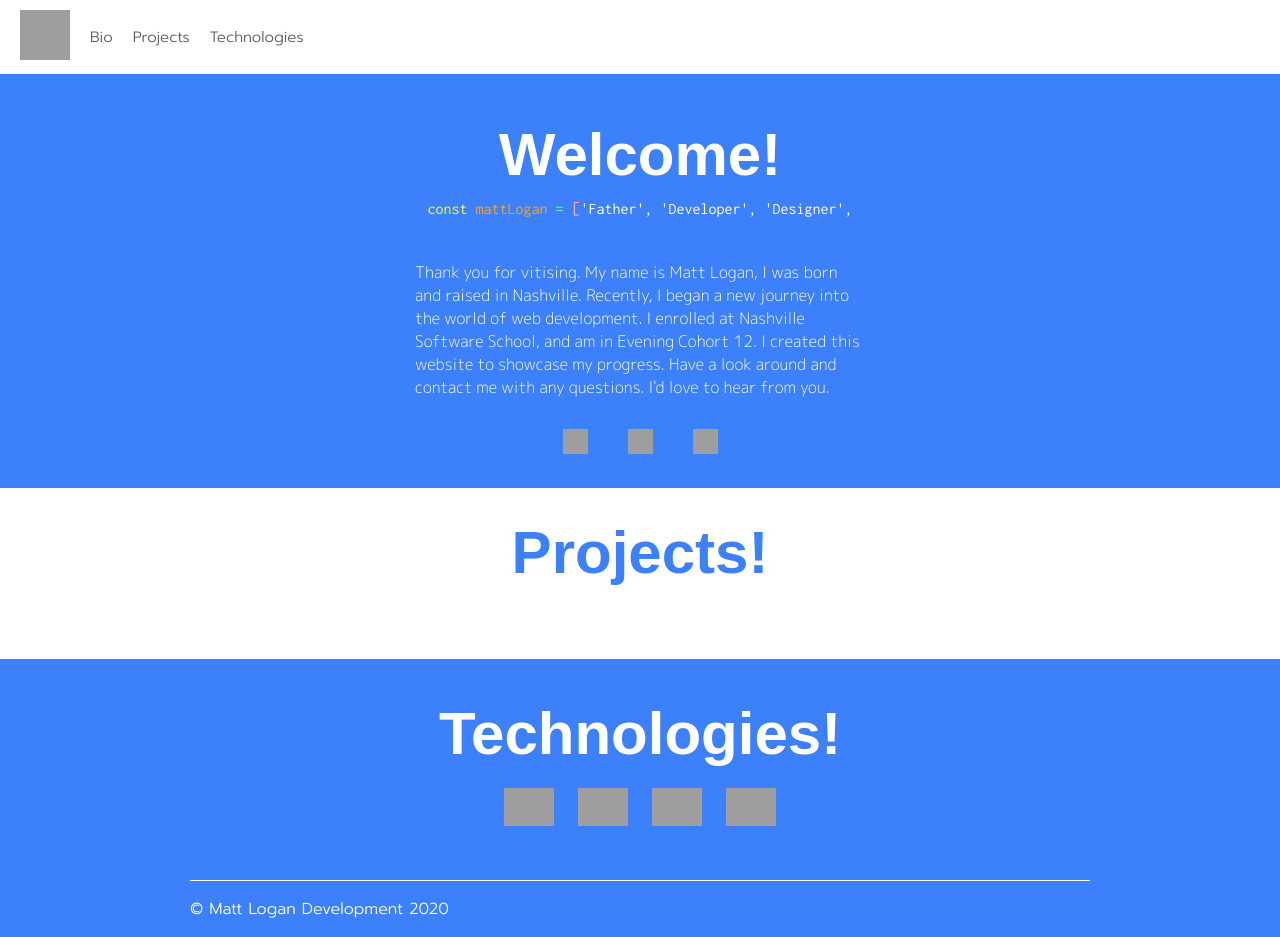
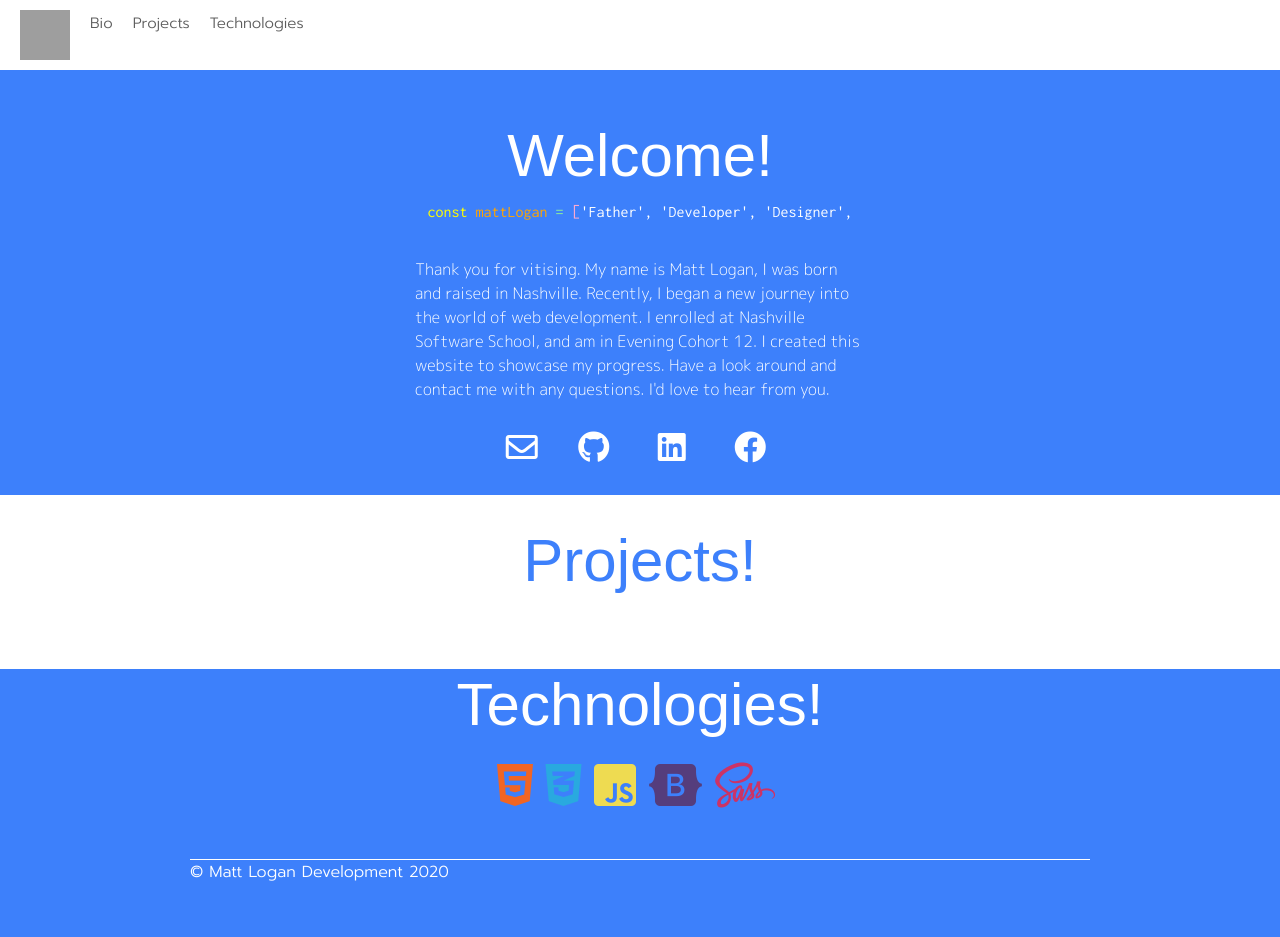
Before and after one commit to MLogan1998/personal-bio-site, a website built with webpack: page src/index.html in a window 1280 px wide. After the commit the page ends 900 px from the top, so only its background shows below. Built offline with nearby package versions, Linux system fonts and the light colour scheme; grey boxes are pictures that could not be loaded; a web font is replaced by a local one.

Commit message:
refactor design

```diff
--- a/src/index.html
+++ b/src/index.html
@@ -21,40 +21,12 @@
     <li><a href="#technologiesPage" id="navToTechnologies">Technologies</a></li>
   </ul>
 </nav>
-<div class="fullPage" id="bioPage">
-  <h1>Welcome!</h1>
-  <div class="secondContainer">
-    <div class="textContentTyping">
-      <p class="about"><span class="const">const </span><span class="nameText">mattLogan </span><span class="equal">= </span><span class="bracket">[</span><span>'Father', 'Developer', 'Designer',</p>
-        <p>&nbsp;&nbsp;&nbsp;&nbsp;'Tennessee Fan', 'Nashville Strong'</span><span class="bracket">]</span>;</p>
-      </div>
-      <div class="textContentTypingSmall">
-        <p class="about"><span class="const">const </span><span class="nameText">mattLogan </span><span class="equal">= </span><span class="bracket">[</span><span>'Father', 'Developer', 'Designer',</p>
-          <p>&nbsp;&nbsp;&nbsp;&nbsp;'Tennessee Fan', 'Nashville Strong'</span><span class="bracket">]</span>;</p>
-        </div>
-     <div class="textContent">
-      <p class="edP">Thank you for vitising. My name is Matt Logan, I was born and raised in Nashville. Recently, I began a new journey into the world of web development. I enrolled at Nashville Software School, and am in Evening Cohort 12. I created this website to showcase my progress. Have a look around and contact me with any questions. I'd love to hear from you.</p>
-    </div>
-  </div>
-  <a href="https://github.com/MLogan1998" target="_new"><img src="https://i.postimg.cc/0Q9qHVcD/githubwhite.png" width="25" height="25"></a>
-  <a href="https://www.linkedin.com/in/matt-logan-a7742a19b/" target="_new"><img src="https://i.postimg.cc/XJbfCCxs/linkednew.png" width="25" height="25"></a>
-  <a href="https://www.facebook.com/matt.logan.39" target="new"><img src="https://i.postimg.cc/dQjrZ3b0/facebooknew.png" width="25" height="25"></a>
- </div>
+<div class="fullPage" id="bioPage"></div>
 <div id="projectContainer">
   <h1 class="projectsH1">Projects!</h1>
-<div class="fullPage" id="projectsPage">
-
+  <div class="fullPage" id="projectsPage"></div>
 </div>
-</div>
-<div class="fullPage" id="technologiesPage">
-<h1>Technologies!</h1>
-  <div class="techContainer">
-  <img src="https://i.postimg.cc/YCFKnjWB/javaiconnew.png">
-  <img src="https://i.postimg.cc/h4yKRtqY/bootstrapnew.png">
-  <img src="https://i.postimg.cc/CKb8xLTG/htmltrans.png">
-  <img src="https://i.postimg.cc/P5Z8rr1t/cssiconnew.png">
-</div>
-</div>
+<div class="fullPage" id="technologiesPage"></div>
 <footer class="page-footer">
   <div class="footer">
     <p>© Matt Logan Development 2020</p>
--- /dev/null
+++ b/src/javascripts/components/bioBuild/bioBuild.js
@@ -0,0 +1,31 @@
+/* eslint-disable max-len */
+import './bioBuild.scss';
+
+import utils from '../../helpers/utils';
+
+const buildBio = () => {
+  const domString = `
+  <h1>Welcome!</h1>
+  <div class="secondContainer">
+  <div class="textContentTyping">
+  <p class="about"><span class="const">const </span><span class="nameText">mattLogan </span><span class="equal">= </span><span class="bracket">[</span><span>'Father', 'Developer', 'Designer',</p>
+  <p>&nbsp;&nbsp;&nbsp;&nbsp;'Tennessee Fan', 'Nashville Strong'</span><span class="bracket">]</span>;</p>
+  </div>
+  <div class="textContentTypingSmall">
+  <p class="about"><span class="const">const </span><span class="nameText">mattLogan </span><span class="equal">= </span><span class="bracket">[</span><span>'Father', 'Developer', 'Designer',</p>
+  <p>&nbsp;&nbsp;&nbsp;&nbsp;'Tennessee Fan', 'Nashville Strong'</span><span class="bracket">]</span>;</p>
+  </div>
+  <div class="textContent">
+  <p class="edP">Thank you for vitising. My name is Matt Logan, I was born and raised in Nashville. Recently, I began a new journey into the world of web development. I enrolled at Nashville Software School, and am in Evening Cohort 12. I created this website to showcase my progress. Have a look around and contact me with any questions. I'd love to hear from you.</p>
+  </div>
+  </div>
+  <a href="mailto:mlogan5212@gmail.com"><i class="far fa-envelope fa-2x"></i></a>
+  <a href="https://github.com/MLogan1998" target="_new"><i class="fab fa-github fa-2x"></i></a>
+  <a href="https://www.linkedin.com/in/matt-logan-a7742a19b/" target="_new"><i class="fab fa-linkedin fa-2x"></i></a>
+  <a href="https://www.facebook.com/matt.logan.39" target="new"><i class="fab fa-facebook fa-2x"></i>
+  </a>
+  `;
+  utils.printToDom('#bioPage', domString);
+};
+
+export default { buildBio };
--- /dev/null
+++ b/src/javascripts/components/bioBuild/bioBuild.scss
@@ -0,0 +1,142 @@
+#bioPage {
+  text-align: center;
+  justify-content: center;
+  margin: 0 auto;
+  background-color: #3d80fb;
+  margin-bottom: 0px;
+  padding: 30px 0px 30px 0px;
+}
+
+#bioPage > a {
+  margin: 18px;
+}
+
+#bioPage > a:hover {
+  opacity: .8;
+}
+
+#bioPage > h1 {
+  font-family: 'Pattaya', sans-serif;
+  font-size: 60px;
+  color: white;
+  margin: 30px 0px 10px 0px;
+  padding-top: 60px;
+}
+.secondContainer {
+  max-width: 950px;
+  background-color: white;
+  margin: 0 auto;
+  background-color: #3d80fb;
+  justify-content: center;
+  margin-bottom: 30px;
+}
+.textContentTypingSmall{
+  display:none;
+}
+.textContentTyping {
+  margin: 0 auto;
+  width: 450px;
+  padding-bottom: 10px;
+  color: white;
+ }
+
+ .about {
+   line-height: 1;
+ }
+
+.const {
+ color: yellow;
+}
+
+.nameText {
+ color: orange;
+}
+
+.equal {
+ color: #8AEE9B;
+}
+
+.bracket {
+ color: #FAA8D1;
+ font-size: 18px;
+}
+.textContentTyping p {
+ font-family: 'Inconsolata', monospace;
+ margin: 0;
+ white-space: nowrap;
+ overflow: hidden;
+}
+.textContentTyping p:nth-child(1) {
+ width: 450px;
+ -webkit-animation: type 5s steps(53, end);
+ animation: type 5s steps(53, end);
+ -webkit-animation-fill-mode: forwards;
+ animation-fill-mode: forwards;
+}
+
+.textContentTyping p:nth-child(2) {
+ margin-top: 0px;
+ width: 325px;
+ opacity: 0;
+ -webkit-animation: type2 3s steps(40, end);
+ animation: type2 3s steps(40, end);
+ -webkit-animation-delay: 5s;
+ animation-delay: 5s;
+ -webkit-animation-fill-mode: forwards;
+ animation-fill-mode: forwards;
+}
+
+@keyframes type {
+ 0% {
+   width: 0;
+ }
+ 100% {
+   border: none;
+ }
+}
+
+@-webkit-keyframes type {
+ 0% {
+   width: 0;
+ }
+ 100% {
+   border: none;
+ }
+}
+
+@keyframes type2 {
+ 0% {
+   width: 0;
+ }
+ 1% {
+   opacity: 1;
+ }
+ 100% {
+   opacity: 1;
+   border: none;
+ }
+}
+
+@-webkit-keyframes type2 {
+ 0% {
+   width: 0;
+ }
+ 1% {
+   opacity: 1;
+ }
+ 100% {
+   opacity: 1;
+ }
+}
+
+ .textContent {
+  width: 450px;
+  margin: 0 auto;
+  font-family: 'M PLUS Rounded 1c', sans-serif;
+  text-align: left;
+  color: white;
+ }
+
+ .fa-facebook, .fa-github, .fa-linkedin, .fa-envelope {
+   color: white;
+ }
--- /dev/null
+++ b/src/javascripts/components/technologyBuild/technologyBuild.js
@@ -0,0 +1,19 @@
+import './technologyBuild.scss';
+
+import utils from '../../helpers/utils';
+
+const buildTech = () => {
+  const domString = `
+    <h1>Technologies!</h1>
+    <div class="techContainer">
+    <i class="fab fa-html5 fa-3x"></i>
+    <i class="fab fa-css3-alt fa-3x"></i>
+    <i class="fab fa-js-square fa-3x"></i>
+    <i class="fab fa-bootstrap fa-3x"></i>
+    <i class="fab fa-sass fa-3x"></i>
+    </div>
+    `;
+  utils.printToDom('#technologiesPage', domString);
+};
+
+export default { buildTech };
--- /dev/null
+++ b/src/javascripts/components/technologyBuild/technologyBuild.scss
@@ -0,0 +1,39 @@
+#technologiesPage {
+  text-align: center;
+  max-width: 12500px;
+  justify-content: center;
+  margin: 0 auto;
+  background-color: #3d80fb;
+  margin-bottom: 50px;
+}
+
+#technologiesPage > h1 {
+  font-family: 'Pattaya', sans-serif;
+  font-size: 60px;
+  color: white;
+  margin-bottom: 20px;
+}
+
+.fa-sass {
+  color: #c36;
+}
+
+.fa-bootstrap {
+  color: #553d7c;
+}
+
+.fa-js-square {
+  color: #eedb51;
+}
+
+.fa-css3-alt {
+  color: #29a9df;
+}
+
+.fa-html5 {
+  color: #f16524;
+}
+
+.fab {
+  margin-right: 8px;
+}
--- /dev/null
+++ b/src/javascripts/helpers/utils.js
@@ -0,0 +1,5 @@
+const printToDom = (selector, text) => {
+  $(selector).html(text);
+};
+
+export default { printToDom };
--- a/src/javascripts/main.js
+++ b/src/javascripts/main.js
@@ -1,9 +1,13 @@
-import buildProjects from './components/projectBuild/projectbuild';
+import projects from './components/projectBuild/projectbuild';
+import technology from './components/technologyBuild/technologyBuild';
+import bio from './components/bioBuild/bioBuild';
 
 import '../styles/main.scss';
 
 const init = () => {
-  buildProjects.buildProjects();
+  bio.buildBio();
+  projects.buildProjects();
+  technology.buildTech();
 };
 
 init();
--- a/src/styles/main.scss
+++ b/src/styles/main.scss
@@ -1,3 +1,6 @@
+@import "~bootstrap/scss/bootstrap";
+@import "~@fortawesome/fontawesome-free/css/all.min.css";
+
 body {
   margin: 0 auto;
   background-color: #3d80fb;
@@ -36,141 +39,6 @@ nav h1 {
 #navLinks a:hover {
   color: #3D80FB;
 }
-
-#bioPage {
-  text-align: center;
-  justify-content: center;
-  margin: 0 auto;
-  background-color: #3d80fb;
-  margin-bottom: 0px;
-  padding: 30px 0px 30px 0px;
-}
-
-#bioPage > a {
-  margin: 18px;
-}
-
-#bioPage > a:hover {
-  opacity: .8;
-}
-
-#bioPage > h1 {
-  font-family: 'Pattaya', sans-serif;
-  font-size: 60px;
-  color: white;
-  margin: 30px 0px 10px 0px;
-  padding-top: 60px;
-}
-.secondContainer {
-  max-width: 950px;
-  background-color: white;
-  margin: 0 auto;
-  background-color: #3d80fb;
-  justify-content: center;
-  margin-bottom: 30px;
-}
-.textContentTypingSmall{
-  display:none;
-}
-.textContentTyping {
-  margin: 0 auto;
-  width: 450px;
-  padding-bottom: 10px;
-  color: white;
- }
-
-.const {
- color: yellow;
-}
-
-.nameText {
- color: orange;
-}
-
-.equal {
- color: #8AEE9B;
-}
-
-.bracket {
- color: #FAA8D1;
- font-size: 18px;
-}
-.textContentTyping p {
- font-family: 'Inconsolata', monospace;
- margin: 0;
- white-space: nowrap;
- overflow: hidden;
-}
-.textContentTyping p:nth-child(1) {
- width: 450px;
- -webkit-animation: type 5s steps(53, end);
- animation: type 5s steps(53, end);
- -webkit-animation-fill-mode: forwards;
- animation-fill-mode: forwards;
-}
-
-.textContentTyping p:nth-child(2) {
- margin-top: 0px;
- width: 325px;
- opacity: 0;
- -webkit-animation: type2 3s steps(40, end);
- animation: type2 3s steps(40, end);
- -webkit-animation-delay: 5s;
- animation-delay: 5s;
- -webkit-animation-fill-mode: forwards;
- animation-fill-mode: forwards;
-}
-
-@keyframes type {
- 0% {
-   width: 0;
- }
- 100% {
-   border: none;
- }
-}
-
-@-webkit-keyframes type {
- 0% {
-   width: 0;
- }
- 100% {
-   border: none;
- }
-}
-
-@keyframes type2 {
- 0% {
-   width: 0;
- }
- 1% {
-   opacity: 1;
- }
- 100% {
-   opacity: 1;
-   border: none;
- }
-}
-
-@-webkit-keyframes type2 {
- 0% {
-   width: 0;
- }
- 1% {
-   opacity: 1;
- }
- 100% {
-   opacity: 1;
- }
-}
-
- .textContent {
-  width: 450px;
-  margin: 0 auto;
-  font-family: 'M PLUS Rounded 1c', sans-serif;
-  text-align: left;
-  color: white;
- }
 
 #projectContainer {
   background-color: white;
@@ -257,27 +125,6 @@ nav h1 {
   font-weight: bold;
 }
 
-#technologiesPage {
-  text-align: center;
-  max-width: 12500px;
-  justify-content: center;
-  margin: 0 auto;
-  background-color: #3d80fb;
-  margin-bottom: 50px;
-}
-
-#technologiesPage > h1 {
-  font-family: 'Pattaya', sans-serif;
-  font-size: 60px;
-  color: white;
-  margin-bottom: 20px;
-}
-
-.techContainer > img {
-  width: 50px;
-  margin: 0px 10px;
-}
-
 .footer {
   margin: 0 auto;
   color: white;
```
Lines whose indentation alone changed are shown as unchanged.
